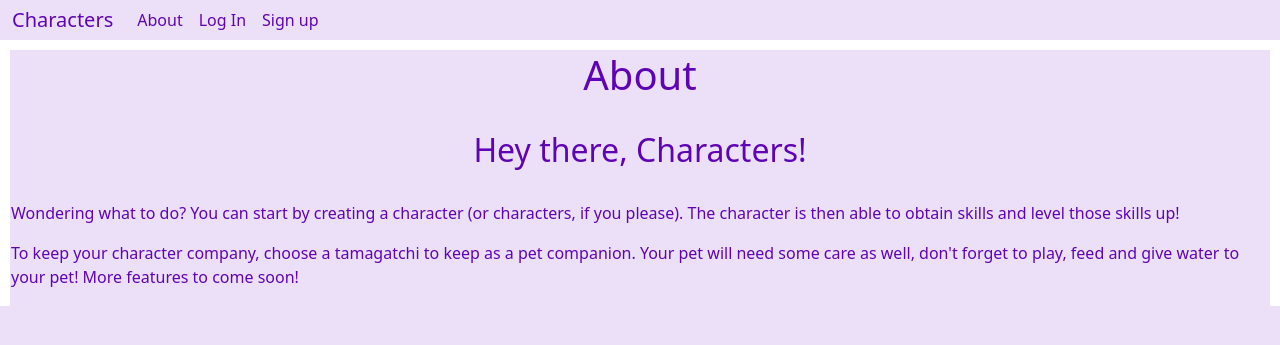
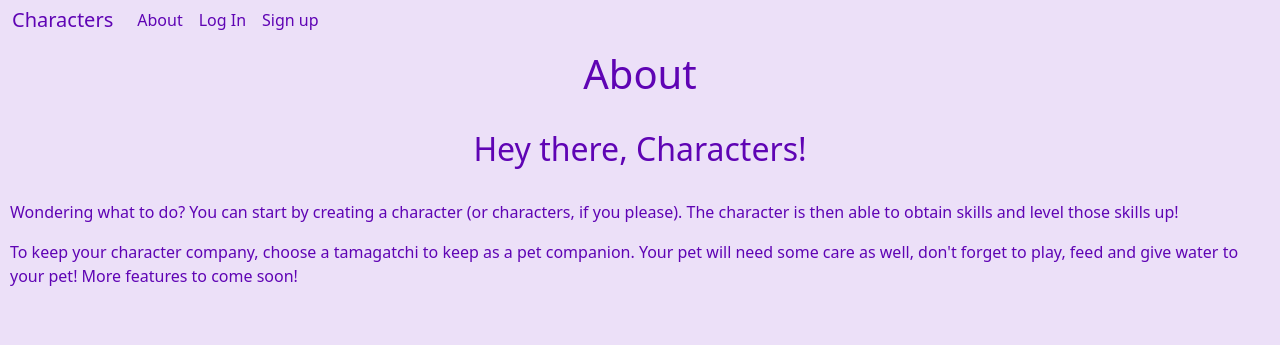
Before and after one commit to Jeal3R5/Unit4_Characters, a Django app: page /about/ in a window 1280 px wide. Shown: the top 345 px of the page. Run offline with Django 4.2, Linux system fonts and the light colour scheme.

Commit message:
more css nav

```diff
--- a/main_app/static/css/style.css
+++ b/main_app/static/css/style.css
@@ -6,6 +6,11 @@
 
 header {
   height: 5vh;
+  background-color: #ECE0F8;
+  color: #5f04b4;
+}
+
+body {
   background-color: #ECE0F8;
   color: #5f04b4;
 }
@@ -51,8 +56,8 @@ header {
 main {
     background-color: #ECE0F8;
     color: #5f04b4;
-    margin: 10px;
-    padding: 1px;
+    /* margin: 10px; */
+    padding: 10px;
 }
 
 
```
